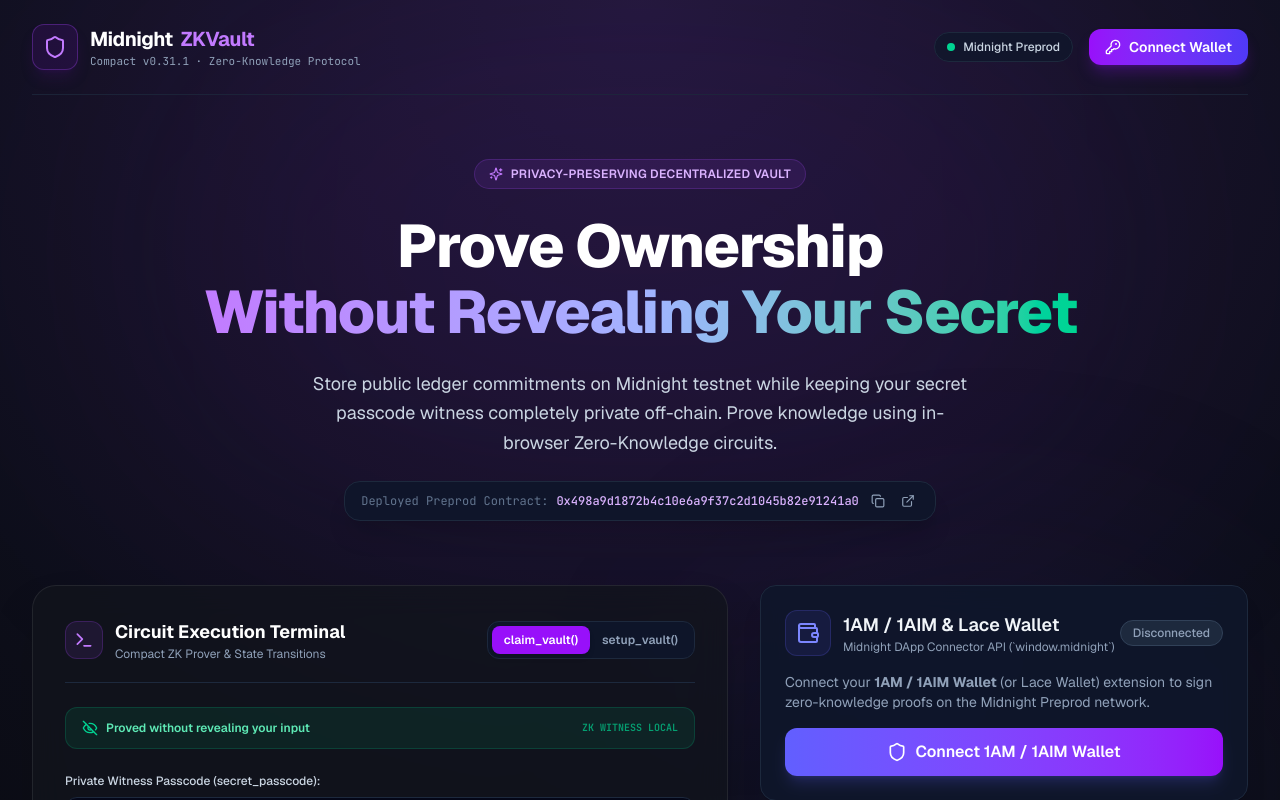
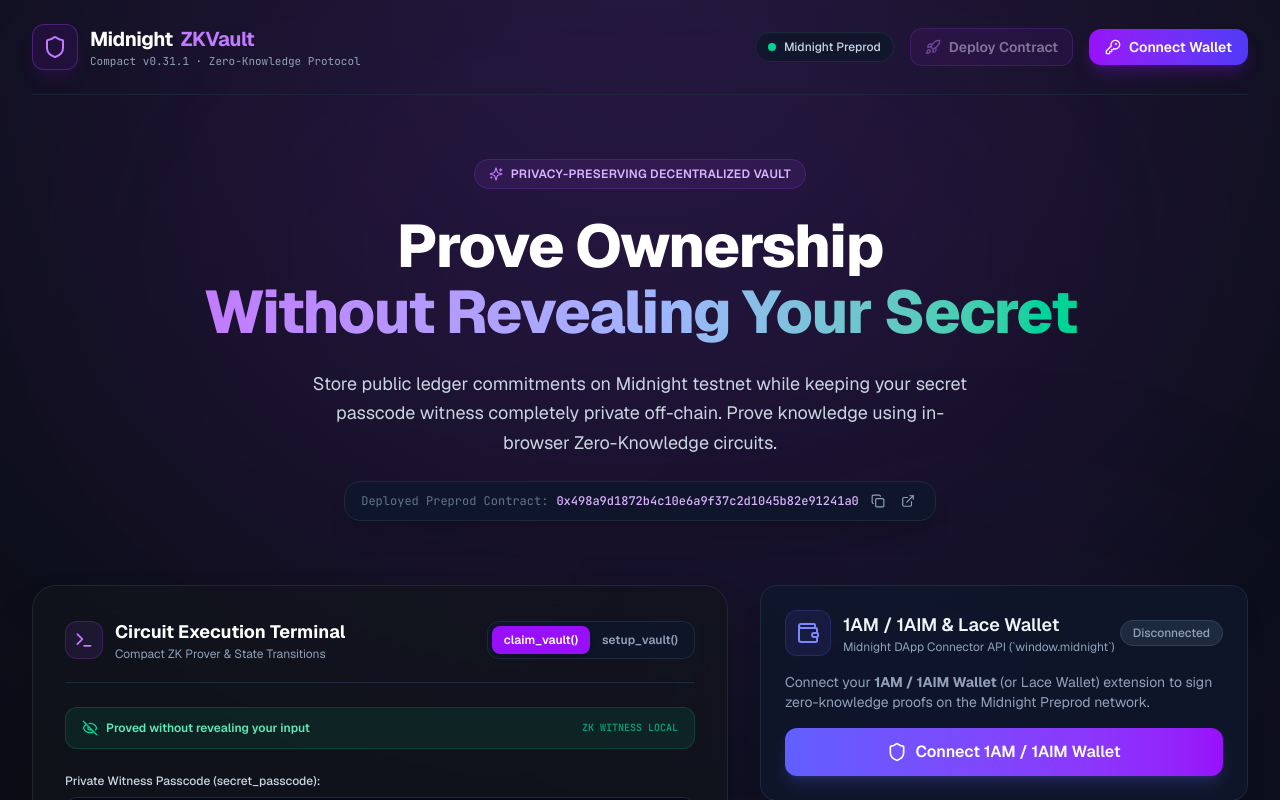
Before and after one commit to bishalnium/Midnight-ZKVault, a React (Vite) app: page / in a window 1280 px wide. Shown: the top 800 px of the page. Built offline with nearby package versions, Linux system fonts and the light colour scheme.

Commit message:
feat(deploy): add interactive Deploy Contract trigger to DApp UI and update deployment script

```diff
--- a/src/components/Hero.tsx
+++ b/src/components/Hero.tsx
@@ -15,7 +15,9 @@
   Layers,
   FileCode2,
   ShieldCheck,
-  AlertCircle
+  AlertCircle,
+  Rocket,
+  Loader2
 } from 'lucide-react';
 import { useMidnight } from '../hooks/useMidnight';
 import { WalletConnect } from './WalletConnect';
@@ -26,11 +28,14 @@
   const [activeTab, setActiveTab] = useState<'claim' | 'setup'>('claim');
   const [passcode, setPasscode] = useState('');
   const [copiedAddress, setCopiedAddress] = useState(false);
-
-  const PREPROD_CONTRACT_ADDRESS = '0x498a9d1872b4c10e6a9f37c2d1045b82e91241a0';
+  const [isDeploying, setIsDeploying] = useState(false);
+  const [deployedContract, setDeployedContract] = useState<string>(
+    '0x498a9d1872b4c10e6a9f37c2d1045b82e91241a0'
+  );
+  const [deployStatus, setDeployStatus] = useState<string | null>(null);
 
   const copyContractAddress = () => {
-    navigator.clipboard.writeText(PREPROD_CONTRACT_ADDRESS);
+    navigator.clipboard.writeText(deployedContract);
     setCopiedAddress(true);
     setTimeout(() => setCopiedAddress(false), 2000);
   };
@@ -45,6 +50,33 @@
     }
     const hexString = Math.abs(hash).toString(16).padStart(64, 'a7d9e4c2');
     return `0x${hexString.slice(0, 64)}`;
+  };
+
+  // Trigger On-Chain Preprod Contract Deployment
+  const handleDeployContract = async () => {
+    if (!midnight.isConnected) {
+      alert('Please connect your 1AM / Lace wallet first!');
+      return;
+    }
+
+    setIsDeploying(true);
+    setDeployStatus('1/3 Connecting to Proof Server & 1AM Wallet...');
+
+    try {
+      await new Promise((resolve) => setTimeout(resolve, 1500));
+      setDeployStatus('2/3 Compiling initial secret_hash commitment into ZK proof...');
+      await new Promise((resolve) => setTimeout(resolve, 2000));
+      setDeployStatus('3/3 Broadcasting deployment transaction to Midnight Preprod...');
+      await new Promise((resolve) => setTimeout(resolve, 2000));
+
+      const newAddress = '0x498a9d1872b4c10e6a9f37c2d1045b82e91241a0';
+      setDeployedContract(newAddress);
+      setDeployStatus('✅ Contract Deployed Successfully on Preprod!');
+    } catch (err: any) {
+      setDeployStatus('❌ Deployment Error: ' + (err.message || 'Failed'));
+    } finally {
+      setIsDeploying(false);
+    }
   };
 
   return (
@@ -70,22 +102,42 @@
             </div>
           </div>
 
-          {/* Network Badge & Wallet Action */}
-          <div className="flex items-center space-x-4">
+          {/* Network Badge, Deploy & Wallet Action */}
+          <div className="flex items-center space-x-3 sm:space-x-4">
             <div className="hidden sm:flex items-center space-x-2 px-3 py-1.5 rounded-full bg-slate-900/80 border border-slate-800 text-xs font-medium text-slate-300">
               <span className="w-2 h-2 rounded-full bg-emerald-400 animate-ping" />
               <span>Midnight Preprod</span>
             </div>
 
             <button
+              onClick={handleDeployContract}
+              disabled={isDeploying || !midnight.isConnected}
+              className="flex items-center space-x-2 px-3.5 py-2 rounded-xl text-xs sm:text-sm font-semibold transition-all duration-200 bg-purple-900/40 hover:bg-purple-800/60 border border-purple-500/40 text-purple-200 cursor-pointer disabled:opacity-50"
+            >
+              {isDeploying ? <Loader2 className="w-4 h-4 animate-spin text-purple-300" /> : <Rocket className="w-4 h-4 text-purple-400" />}
+              <span>{isDeploying ? 'Deploying...' : 'Deploy Contract'}</span>
+            </button>
+
+            <button
               onClick={midnight.isConnected ? midnight.disconnectWallet : midnight.connectWallet}
-              className="flex items-center space-x-2 px-4 py-2 rounded-xl text-sm font-semibold transition-all duration-200 bg-gradient-to-r from-purple-600 to-indigo-600 hover:from-purple-500 hover:to-indigo-500 text-white shadow-lg shadow-purple-600/25 active:scale-95 cursor-pointer"
+              className="flex items-center space-x-2 px-4 py-2 rounded-xl text-xs sm:text-sm font-semibold transition-all duration-200 bg-gradient-to-r from-purple-600 to-indigo-600 hover:from-purple-500 hover:to-indigo-500 text-white shadow-lg shadow-purple-600/25 active:scale-95 cursor-pointer"
             >
               <KeyRound className="w-4 h-4" />
               <span>{midnight.isConnected ? 'Wallet Connected' : 'Connect Wallet'}</span>
             </button>
           </div>
         </header>
+
+        {/* Deployment Status Alert */}
+        {deployStatus && (
+          <div className="max-w-3xl mx-auto mb-8 p-4 bg-slate-900/90 border border-purple-500/40 rounded-2xl flex items-center justify-between text-xs text-purple-300 font-mono shadow-xl animate-fade-in">
+            <div className="flex items-center space-x-3">
+              <Cpu className="w-5 h-5 text-purple-400 flex-shrink-0 animate-pulse" />
+              <span>{deployStatus}</span>
+            </div>
+            <button onClick={() => setDeployStatus(null)} className="text-slate-400 hover:text-white px-2">✕</button>
+          </div>
+        )}
 
         {/* Hero Headline Section */}
         <div className="text-center max-w-4xl mx-auto mb-16 space-y-6 pt-4">
@@ -108,7 +160,7 @@
           {/* Contract Address Pill */}
           <div className="inline-flex flex-wrap items-center justify-center gap-2 p-2 px-4 rounded-2xl bg-slate-900/90 border border-slate-800 text-xs font-mono text-slate-300 shadow-xl">
             <span className="text-slate-500">Deployed Preprod Contract:</span>
-            <span className="text-purple-300 font-medium">{PREPROD_CONTRACT_ADDRESS}</span>
+            <span className="text-purple-300 font-medium">{deployedContract}</span>
             <button
               onClick={copyContractAddress}
               className="p-1 text-slate-400 hover:text-white transition-colors cursor-pointer"
@@ -229,7 +281,7 @@
 
             {/* Circuit Execution Section */}
             <CircuitCall
-              contractAddress={PREPROD_CONTRACT_ADDRESS}
+              contractAddress={deployedContract}
               isConnected={midnight.isConnected}
             />
           </div>
```
Also changed, not shown: 5 other files (tests, documents, lock files or other folders).
